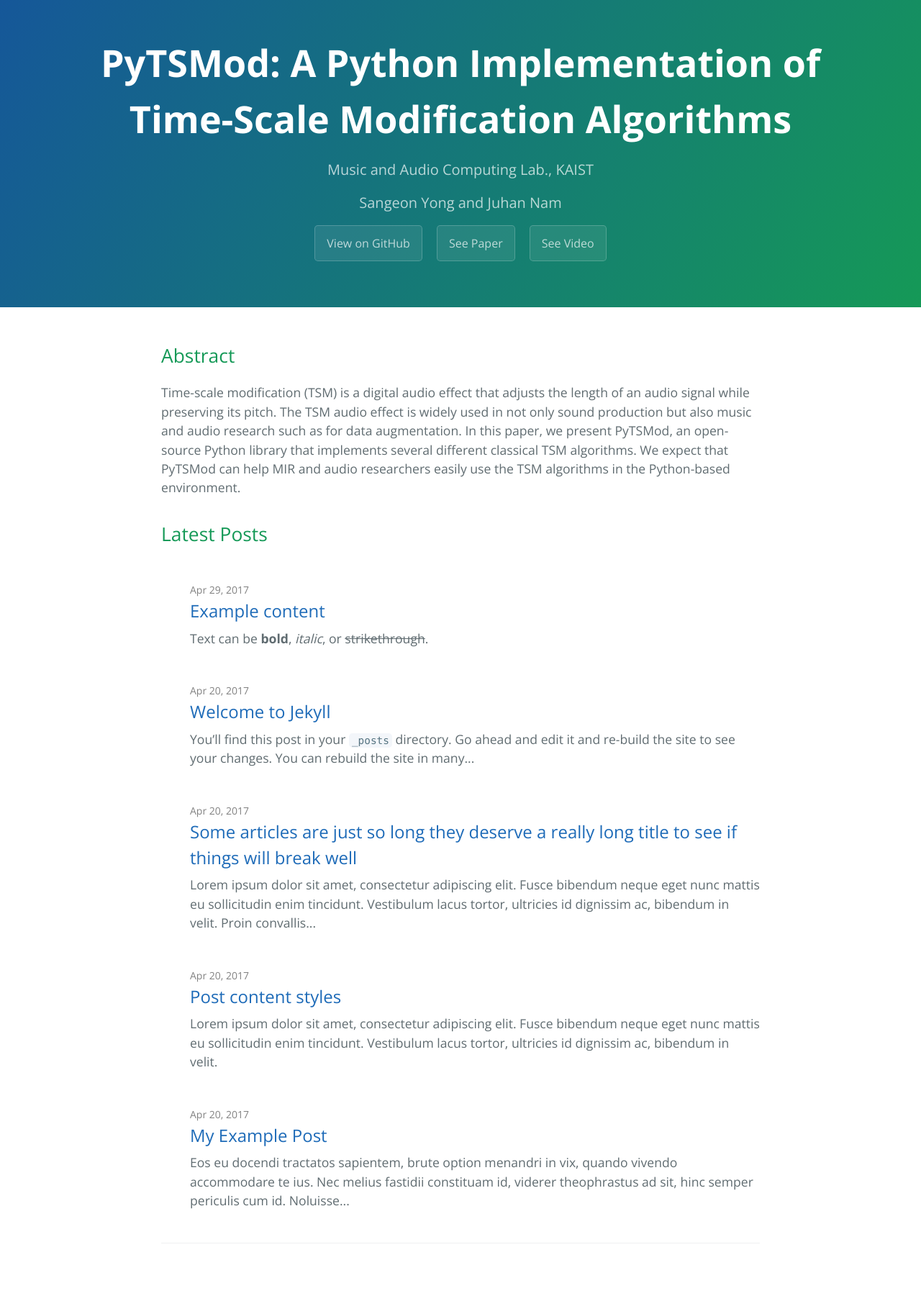
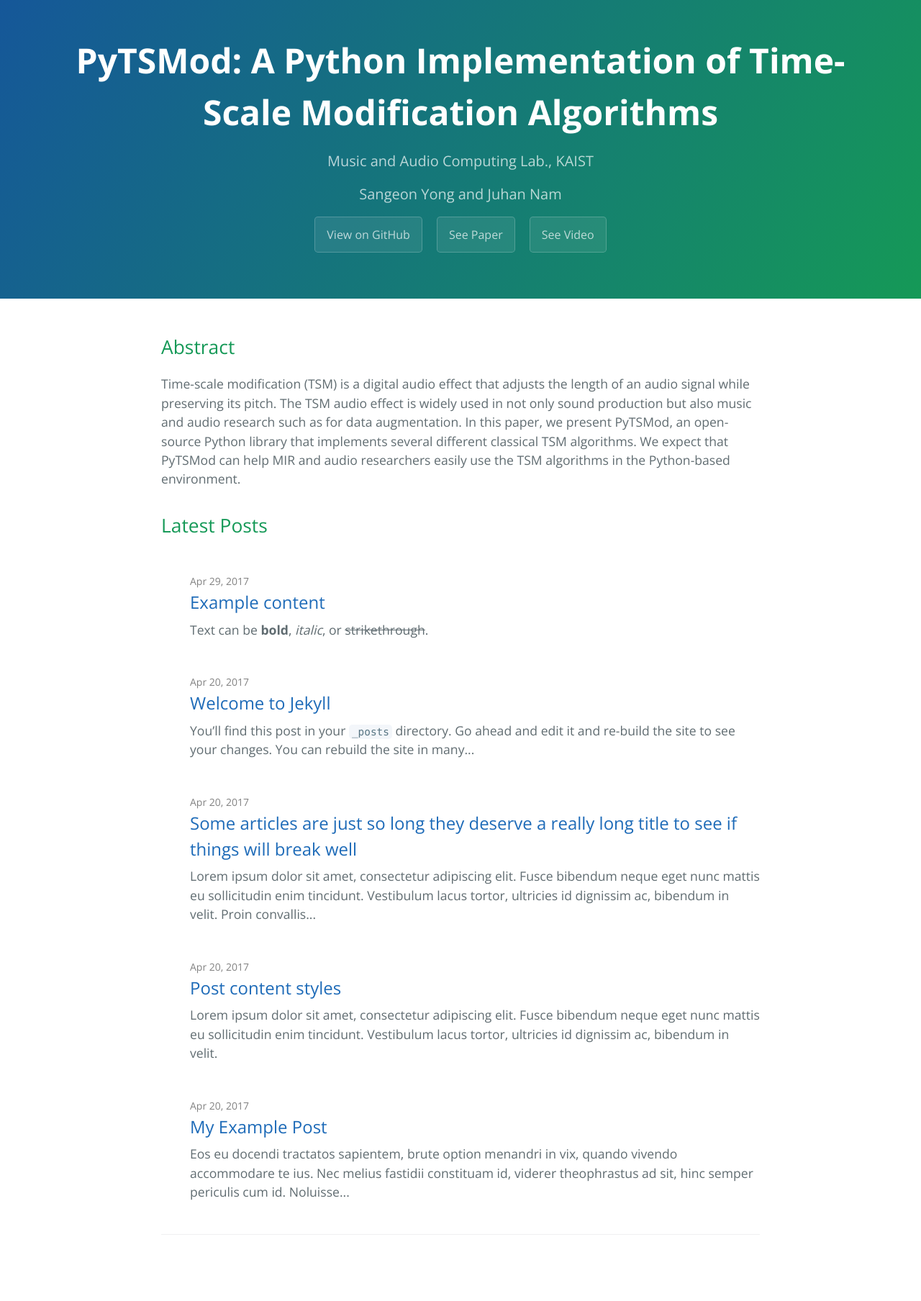
Before and after one commit to seyong92/PyTSMod-ISMIR2020LBD, a Jekyll site: the page built from index.md, in a window 1280 px wide. Shown: the whole page at 72% size. Built offline with Jekyll 4.4.1, drawn with Linux system fonts in a browser that asks for light colours; the repository's description, which GitHub fills in, is left out.

Commit message:
change title font size

```diff
--- a/_sass/jekyll-theme-cayman-blog.scss
+++ b/_sass/jekyll-theme-cayman-blog.scss
@@ -130,15 +130,15 @@
   margin-bottom: 0.1rem;
 
   @include large {
-    font-size: 3.25rem;
+    font-size: 3rem;
   }
 
   @include medium {
-    font-size: 2.25rem;
+    font-size: 2rem;
   }
 
   @include small {
-    font-size: 1.75rem;
+    font-size: 1.50rem;
   }
 }
 
```
